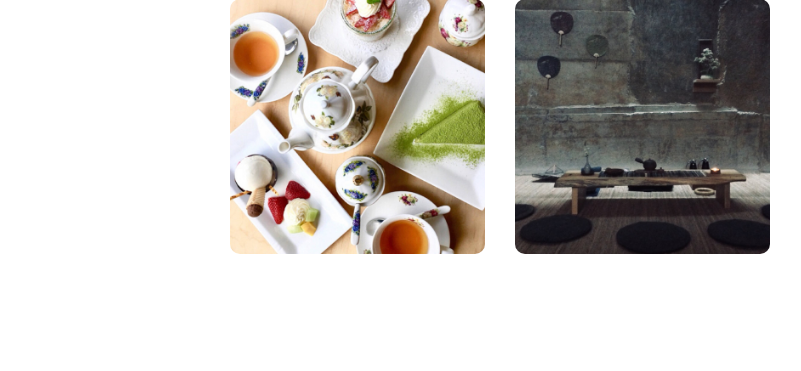
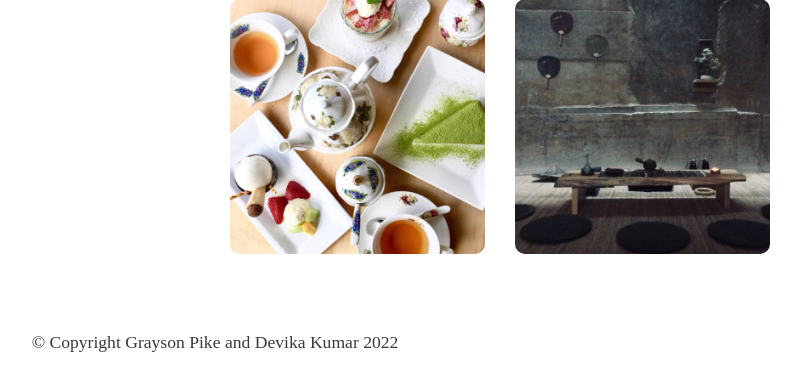
Before and after one commit to graysonpike/tea-blog, a Django app: page / in a window 1280 px wide. Shown: the part 573-944 px from the top of the page, without its empty margins (425-1226 px from the left). Before the commit the page ends 827 px from the top, so only its background shows below. Run offline with Django 4.2, Linux system fonts and the light colour scheme; some libraries are stand-ins or nearby versions; some web fonts are replaced.

Commit message:
Add footer with copyright

```diff
--- /dev/null
+++ b/teablog/teablog/static/teablog/css/footer.css
@@ -0,0 +1,4 @@
+.footer {
+	text-align: center;
+	margin-top: 30px;
+}
--- a/teablog/teablog/templates/teablog/base.html
+++ b/teablog/teablog/templates/teablog/base.html
@@ -28,4 +28,5 @@
 		{% block style_links %}{% endblock %}
 	</head>
 	{% block content %}{% endblock %}
+	{% include "teablog/footer.html" %}
 </html>
--- /dev/null
+++ b/teablog/teablog/templates/teablog/footer.html
@@ -0,0 +1,12 @@
+{% block style_links %}
+{% load static %}
+<link rel="stylesheet" type="text/css" href="{% static 'teablog/css/footer.css' %}" />
+{% endblock %}
+
+<div class="container footer">
+	<div class="row">
+		<div class="col-12 footer">
+			<p>&copy; Copyright Grayson Pike and Devika Kumar {% now "Y" %}</p>
+		</div>
+	</div>
+</div>
```
